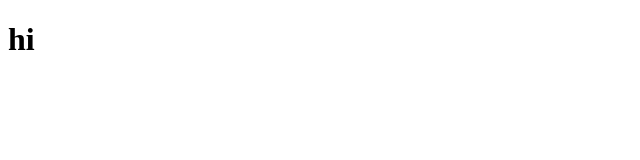
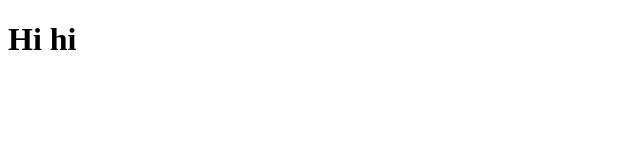
Before and after one commit to AndreLit/Homework, a plain HTML site: page index.html in a window 1280 px wide. Shown: the full height of the page, 0-640 px from the left. Drawn offline with Linux system fonts and the light colour scheme.

Commit message:
Creat index html

```diff
--- a/index.html
+++ b/index.html
@@ -7,6 +7,6 @@
     <title>Document</title>
 </head>
 <body>
-    <h1>hi</h1>
+    <h1>Hi hi</h1>
 </body>
 </html>
```
